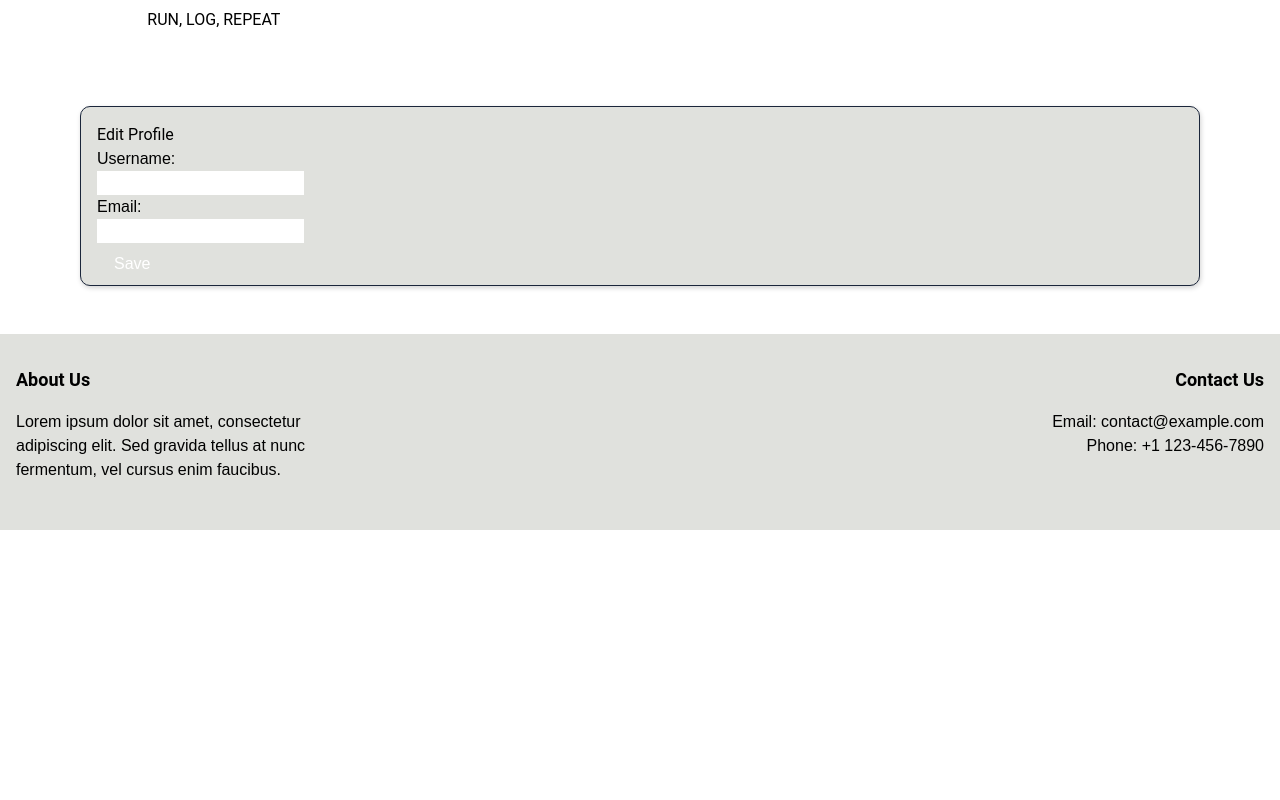
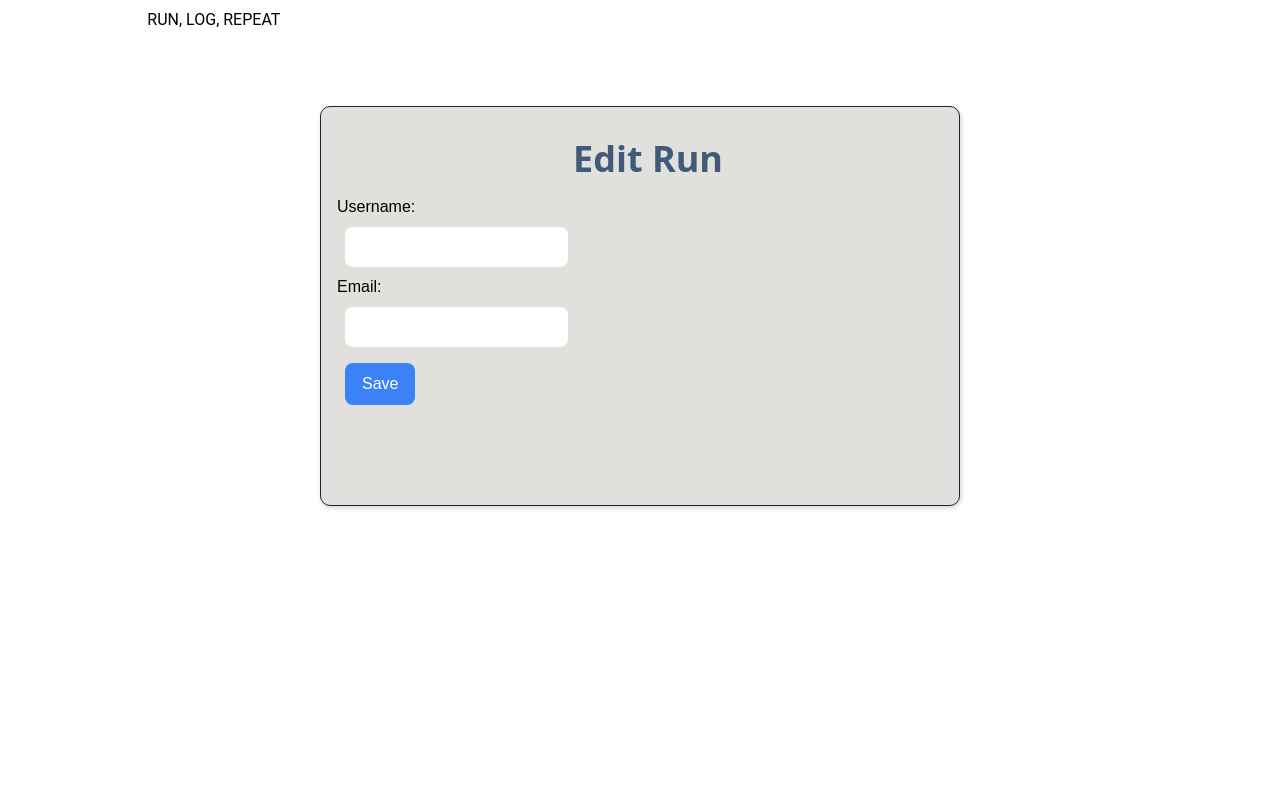
Before and after one commit to Doubles-101/run-log-repeat, a React (Vite) app: page /editprofile in a window 1280 px wide. Shown: the top 800 px of the page. Built offline with nearby package versions, Linux system fonts and the light colour scheme; no server answers; sample sign-in values are in the browser's storage.

Commit message:
CSS to Profile and Edit Profile

```diff
--- a/src/components/profile/EditProfile.jsx
+++ b/src/components/profile/EditProfile.jsx
@@ -23,10 +23,16 @@ export const EditProfile = ({currentUser}) => {
     }
 
     return (
-        <form className="editprofile-container">
-            <header><h2>Edit Profile</h2></header>
-            <div className="myprofile-item">Username:</div>
+        <div className="width-100 h-screen mx-auto p4">
+            <form className="w-1/2 h-1/2 mx-auto p4">
+                <header>
+                <div className="color p-4">
+                    <h1 className="text-4xl font-bold font-sans text-center">Edit Run</h1>
+                </div>
+                </header>
+                <div className="">Username:</div>
                 <input
+                    className="rounded-lg p-2 m-2"
                     type="text"
                     value={userInfo.username}
                     onChange={() => {
@@ -37,6 +43,7 @@ export const EditProfile = ({currentUser}) => {
                 />
                 <div className="myprofile-item">Email:</div>
                 <input
+                    className="rounded-lg p-2 m-2"
                     type="text"
                     value={userInfo.email}
                     onChange={() => {
@@ -46,7 +53,14 @@ export const EditProfile = ({currentUser}) => {
                     }}
                 />
 
-            <footer><button onClick={handleSave}>Save</button></footer>
+                <footer>
+                    <button
+                        className="bg-blue-500 text-white px-4 py-2 m-2 transition-all
+                        duration-300 hover:bg-blue-600 hover:shadow-lg"
+                        onClick={handleSave}>Save
+                    </button>
+                </footer>
             </form>
+        </div>
     )
 }
--- a/src/components/profile/Profile.jsx
+++ b/src/components/profile/Profile.jsx
@@ -26,18 +26,36 @@ export const Profile = ({currentUser}) => {
     }
 
     return (
-        <div className="myprofile-container">
-            <div className="myprofile-item">{userProfile.username}</div>
-            <div className="myprofile-item">{userProfile.email}</div>
-            <div className="myprofile-item">
-                Number of Runs :
-                {userProfile.runs?.length}
+        <div className="flex flex-col items-center justify-center h-screen">
+          <div className="max-w-4xl w-full bg-gray-100 p-6 rounded-lg shadow-lg flex">
+            <div className="w-1/3">
+              {/* Adjust the src attribute with your image URL */}
+              <img
+                src="https://images.vexels.com/media/users/3/263225/isolated/preview/846c7cd4a40a52e16386b3cc5cea63f6-marathon-sport-running-shoe.png"
+                alt="Profile Image"
+                className="w-3/4 h-auto rounded-full"
+              />
             </div>
-            {userProfile.id === currentUser.id &&
-            <Link to={`/editprofile`}>
-                <button onClick={handleEdit}>Edit</button>
-            </Link>
-            }
+            <div className="w-2/3 px-12">
+              <div className="myprofile-item">{userProfile.username}</div>
+              <div className="myprofile-item">{userProfile.email}</div>
+              <div className="myprofile-item">
+                Number of Runs: {userProfile.runs?.length}
+              </div>
+              {userProfile.id === currentUser.id && (
+                <Link to={`/editprofile`} className="mt-4">
+                  <button
+                    onClick={handleEdit}
+                    className="px-4 py-2 bg-blue-500 text-white rounded hover:bg-blue-600"
+                  >
+                    Edit
+                  </button>
+                </Link>
+              )}
+            </div>
+          </div>
         </div>
-    )
+      )
+
+
 }
```
Lines whose indentation alone changed are shown as unchanged.
